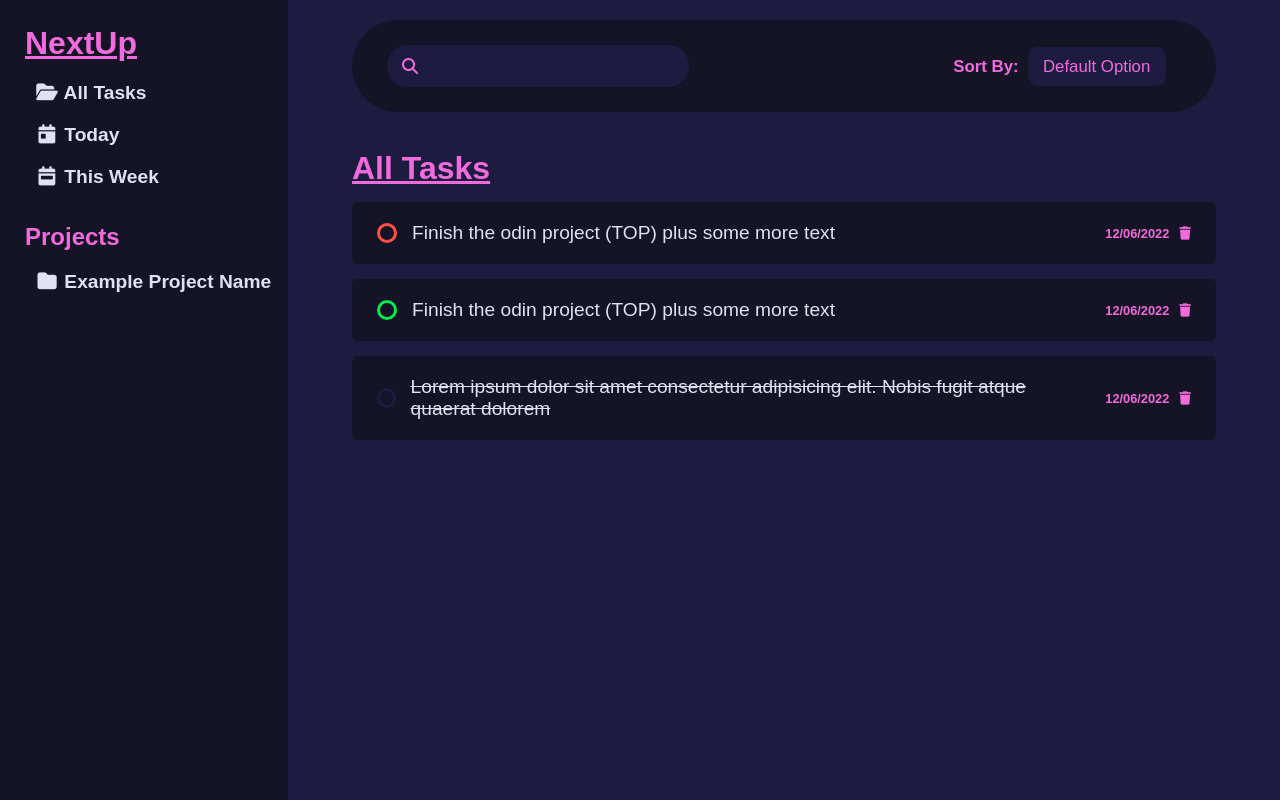
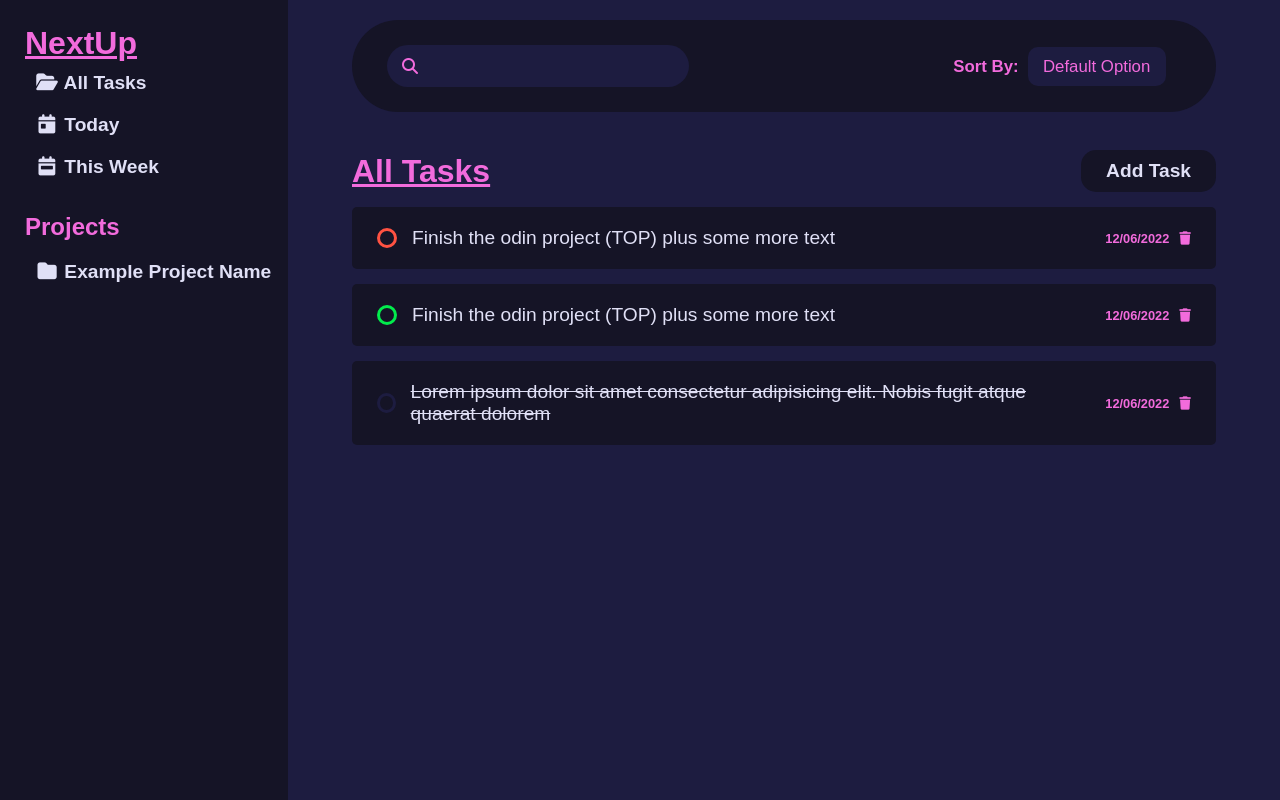
Before and after one commit to Rafael1268/odin-todo-list, a plain HTML site: page index.html in a window 1280 px wide. Drawn offline with Linux system fonts and the light colour scheme.

Commit message:
Finished styling & html layout

```diff
--- a/index.html
+++ b/index.html
@@ -36,7 +36,10 @@
         </div>
       </nav>
       <div id="taskList">
-        <h1>All Tasks</h1>
+        <div id="header">
+          <h1>All Tasks</h1>
+          <button>Add Task</button>
+        </div>
         <div class="taskItem">
           <div class="taskItemL">
             <button class="taskDoneBtn prior1"></button>
--- a/style.css
+++ b/style.css
@@ -19,7 +19,6 @@
 h1 {
   color: var(--main-color);
   text-decoration: underline;
-  margin-bottom: 10px;
 }
 
 h2 {
@@ -134,6 +133,23 @@ nav {
 }
 
 /* Task styling */
+#header {
+  display: flex;
+  justify-content: space-between;
+  align-items: center;
+  margin-top: 150px;
+}
+
+#header button {
+  background-color: var(--darkest-color);
+  border: none;
+  border-radius: 15px;
+  font-size: 1.2rem;
+  font-weight: bold;
+  color: var(--light-color);
+  padding: 10px 25px;
+}
+
 #taskList {
   margin: 0 5vw;
   margin-top: 125px;
@@ -157,10 +173,6 @@ nav {
 .taskItemR {
   display: flex;
   align-items: center;
-}
-
-#taskList h1 {
-  margin-top: 150px;
 }
 
 #taskList p {
```
